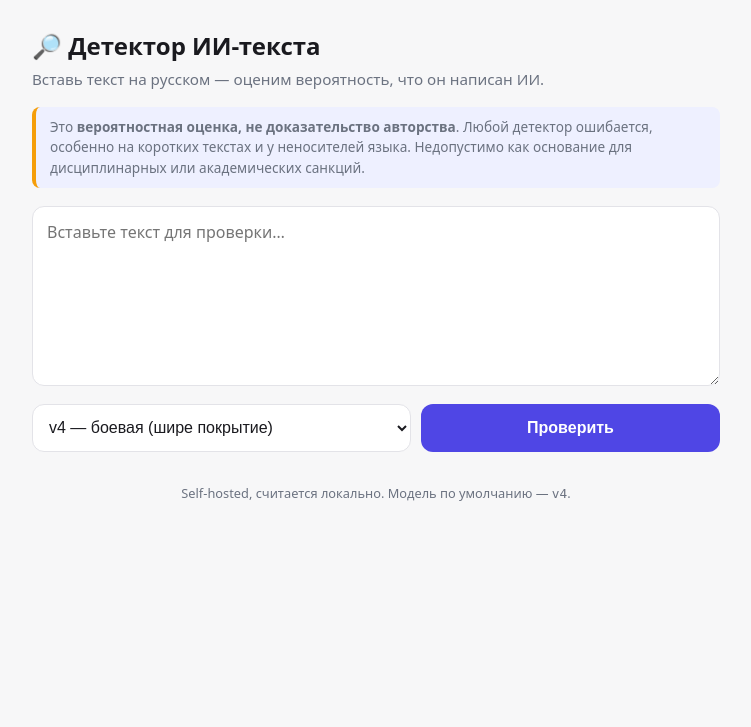
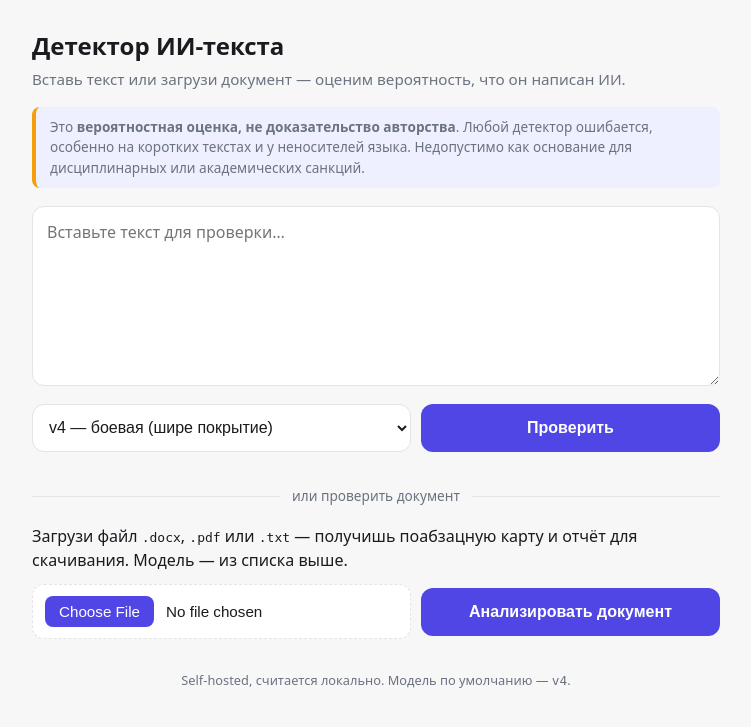
Before and after one commit to k1y0miiii/ru-ai-text-detector, a FastAPI app: page / in a window 1280 px wide. Shown: the top 727 px of the page, without its empty margins (264-1015 px from the left). Run offline with FastAPI, Linux system fonts and the light colour scheme.

Commit message:
feat: загрузка документов + скачивание отчёта на веб-UI; setup.sh тянет все модели
- app.py: POST /scan (.docx/.pdf/.txt) — поабзацная карта + отчёт .md/.html;
  переиспользует headless detector_tui.run_scan/report_markdown/report_html
- index.html/app.js/style.css: блок загрузки документа, сводка по абзацам,
  кнопки скачивания отчёта; УБРАНЫ эмодзи со страницы и из markdown-отчёта
- requirements: python-multipart (UploadFile)
- setup.sh: качает ВСЕ модели (v1–v4) из HF Model-репо в models/ нужной
  структурой (раньше — только v4 из GitHub-релиза) — CLI и TUI получают все модели

```diff
--- a/apps/app.py
+++ b/apps/app.py
@@ -18,8 +18,9 @@ from contextlib import asynccontextmanager
 from pathlib import Path
 
 import joblib
-from fastapi import FastAPI, Query, Request
-from fastapi.responses import HTMLResponse
+from fastapi import FastAPI, File, Query, Request, UploadFile
+from fastapi.concurrency import run_in_threadpool
+from fastapi.responses import HTMLResponse, JSONResponse
 from fastapi.staticfiles import StaticFiles
 from fastapi.templating import Jinja2Templates
 from pydantic import BaseModel, Field
@@ -120,3 +121,51 @@ def detect(inp: DetectIn, model: str = Query(DEFAULT_MODEL, pattern="^(v1|v2|v3|
 
     return DetectOut(model=model, ai_probability=round(proba, 3), verdict=verdict,
                      threshold=round(thr, 3), features=feat_dict, note=note)
+
+
+# --- загрузка документа + поабзацная карта + отчёт (переиспользуем headless-логику
+#     detector_tui: extract_text -> document_scan -> Report -> report_markdown/html) ---
+DOC_EXTS = {".txt", ".docx", ".pdf"}
+MAX_UPLOAD = 10 * 1024 * 1024        # 10 МБ — защита от слишком больших файлов
+
+
+def _scan_to_payload(tmp_path: str, model: str) -> dict:
+    """Синхронно (в threadpool): файл -> Report -> сводка + .md/.html отчёт."""
+    from apps import detector_tui as TUI        # ленивый импорт (тянет textual/rich)
+    report = TUI.run_scan(tmp_path, model)
+    if getattr(report, "error", None):
+        return {"error": report.error}
+    summary = [{"cat": c, "n": n, "chars": ch, "share": round(sh, 4)}
+               for c, n, ch, sh in TUI.summarize(report)]
+    return {"model": model, "n_total": report.n_total, "n_dropped": len(report.dropped),
+            "warnings": list(getattr(report, "warnings", []) or []), "summary": summary,
+            "report_md": TUI.report_markdown(report), "report_html": TUI.report_html(report)}
+
+
+@app.post("/scan")
+async def scan(file: UploadFile = File(...),
+               model: str = Query(DEFAULT_MODEL, pattern="^(v1|v2|v3|v4)$")):
+    """Загрузка .txt/.docx/.pdf -> поабзацная карта ИИ + отчёт (.md/.html для скачивания)."""
+    import os
+    import tempfile
+
+    suffix = Path(file.filename or "").suffix.lower()
+    if suffix not in DOC_EXTS:
+        return JSONResponse({"error": "Поддерживаются только .txt, .docx, .pdf"},
+                            status_code=400)
+    data = await file.read()
+    if len(data) > MAX_UPLOAD:
+        return JSONResponse({"error": f"Файл больше {MAX_UPLOAD // (1024 * 1024)} МБ"},
+                            status_code=413)
+    if not data:
+        return JSONResponse({"error": "Пустой файл"}, status_code=400)
+
+    tmp = tempfile.NamedTemporaryFile(suffix=suffix, delete=False)
+    try:
+        tmp.write(data)
+        tmp.close()
+        payload = await run_in_threadpool(_scan_to_payload, tmp.name, model)
+    finally:
+        os.unlink(tmp.name)
+    payload["filename"] = file.filename
+    return JSONResponse(payload)
--- a/apps/detector_tui.py
+++ b/apps/detector_tui.py
@@ -512,8 +512,8 @@ _HTML_BG = {
     "человек":             ("#d6efd8", "#27733a"),
     "недостаточно текста": ("#eceef0", "#9aa0a6"),
 }
-_MD_TAG = {"подозрительно": "🔴 ПОДОЗРИТЕЛЬНО", "неопределённо": "🟡 НЕОПРЕДЕЛЁННО",
-           "человек": "🟢 ЧЕЛОВЕК", "недостаточно текста": "⚪ НЕДОСТАТОЧНО ТЕКСТА"}
+_MD_TAG = {"подозрительно": "ПОДОЗРИТЕЛЬНО (ИИ)", "неопределённо": "НЕОПРЕДЕЛЁННО",
+           "человек": "ЧЕЛОВЕК", "недостаточно текста": "НЕДОСТАТОЧНО ТЕКСТА"}
 
 
 def _now() -> str:
--- a/apps/static/app.js
+++ b/apps/static/app.js
@@ -33,7 +33,7 @@ function render(data) {
   const pct = (data.ai_probability * 100).toFixed(1);
   const thrPct = (data.threshold * 100).toFixed(1);
 
-  els.verdict.textContent = (ai ? "🔴 " : "🟢 ") + data.verdict;
+  els.verdict.textContent = data.verdict;
   els.verdict.className = "verdict " + (ai ? "verdict-ai" : "verdict-human");
 
   els.prob.textContent = pct + "% — вероятность ИИ";
@@ -97,3 +97,92 @@ els.run.addEventListener("click", detect);
 els.text.addEventListener("keydown", (e) => {
   if ((e.ctrlKey || e.metaKey) && e.key === "Enter") detect();
 });
+
+// ===== Проверка документа (.docx/.pdf/.txt) -> карта по абзацам + отчёт =====
+const doc = {
+  file: $("docFile"), run: $("scanRun"), loading: $("scanLoading"),
+  error: $("scanError"), result: $("scanResult"), title: $("scanTitle"),
+  meta: $("scanMeta"), summary: $("scanSummary"),
+  dlHtml: $("dlHtml"), dlMd: $("dlMd"),
+};
+let lastReport = null;   // {filename, report_html, report_md}
+
+const SUM_CLASS = {
+  "подозрительно": "verdict-ai", "неопределённо": "sum-uncertain",
+  "человек": "verdict-human", "недостаточно текста": "sum-dim",
+};
+
+function docFail(msg) {
+  hide(doc.loading); hide(doc.result);
+  doc.error.textContent = msg; show(doc.error);
+}
+
+function renderScan(data) {
+  hide(doc.loading); hide(doc.error);
+  if (data.error) { docFail(data.error); return; }
+  lastReport = data;
+
+  doc.title.textContent = data.filename || "Документ";
+  doc.title.className = "verdict";
+  doc.meta.textContent =
+    `модель: ${data.model} · абзацев: ${data.n_total} · служебных отсеяно: ${data.n_dropped}`;
+
+  doc.summary.replaceChildren();
+  (data.summary || []).forEach((row) => {
+    if (!row.n && !row.chars) return;
+    const li = document.createElement("li");
+    const chip = document.createElement("span");
+    chip.className = "chip " + (SUM_CLASS[row.cat] || "sum-dim");
+    chip.textContent = row.cat;
+    const txt = document.createElement("span");
+    txt.textContent = ` ${(row.share * 100).toFixed(1)}% (${row.n} абз., ${row.chars} симв)`;
+    li.appendChild(chip); li.appendChild(txt);
+    doc.summary.appendChild(li);
+  });
+
+  show(doc.result);
+}
+
+function downloadReport(kind) {
+  if (!lastReport) return;
+  const isHtml = kind === "html";
+  const content = isHtml ? lastReport.report_html : lastReport.report_md;
+  if (!content) return;
+  const base = (lastReport.filename || "отчёт").replace(/\.[^.]+$/, "");
+  const blob = new Blob([content], {
+    type: isHtml ? "text/html;charset=utf-8" : "text/markdown;charset=utf-8",
+  });
+  const url = URL.createObjectURL(blob);
+  const a = document.createElement("a");
+  a.href = url;
+  a.download = `${base}.report.${isHtml ? "html" : "md"}`;
+  document.body.appendChild(a);
+  a.click();
+  a.remove();
+  URL.revokeObjectURL(url);
+}
+
+async function scanDoc() {
+  const f = doc.file.files && doc.file.files[0];
+  if (!f) { docFail("Выберите файл .docx, .pdf или .txt."); return; }
+
+  hide(doc.error); hide(doc.result); show(doc.loading);
+  doc.run.disabled = true;
+  try {
+    const fd = new FormData();
+    fd.append("file", f);
+    const res = await fetch("/scan?model=" + encodeURIComponent(els.model.value), {
+      method: "POST", body: fd,
+    });
+    const data = await res.json().catch(() => ({ error: "Ошибка " + res.status }));
+    renderScan(data);
+  } catch (e) {
+    docFail("Сеть недоступна или сервер не отвечает.");
+  } finally {
+    doc.run.disabled = false;
+  }
+}
+
+doc.run.addEventListener("click", scanDoc);
+doc.dlHtml.addEventListener("click", () => downloadReport("html"));
+doc.dlMd.addEventListener("click", () => downloadReport("md"));
--- a/apps/static/style.css
+++ b/apps/static/style.css
@@ -242,6 +242,94 @@ table.features td:last-child {
   color: var(--muted);
 }
 
+/* --- разделитель «или проверить документ» --- */
+.divider {
+  display: flex;
+  align-items: center;
+  gap: 12px;
+  margin: 34px 0 18px;
+  color: var(--muted);
+  font-size: 0.85rem;
+}
+.divider::before, .divider::after {
+  content: "";
+  flex: 1;
+  height: 1px;
+  background: var(--border);
+}
+
+/* --- блок загрузки документа --- */
+.doc .sub { margin: 0 0 12px; }
+
+input[type="file"] {
+  flex: 1 1 220px;
+  min-height: 48px;
+  padding: 11px 12px;
+  font-size: 0.95rem;
+  color: var(--text);
+  background: var(--card);
+  border: 1px dashed var(--border);
+  border-radius: 12px;
+}
+input[type="file"]::file-selector-button {
+  margin-right: 12px;
+  padding: 7px 14px;
+  font: inherit;
+  color: #fff;
+  background: var(--accent);
+  border: none;
+  border-radius: 8px;
+  cursor: pointer;
+}
+
+#scanRun {
+  flex: 1 1 140px;
+  min-height: 48px;
+  padding: 0 20px;
+  font-size: 1rem;
+  font-weight: 600;
+  color: #fff;
+  background: var(--accent);
+  border: none;
+  border-radius: 12px;
+  cursor: pointer;
+}
+#scanRun:disabled { opacity: 0.6; cursor: default; }
+
+ul.summary { list-style: none; padding: 0; margin: 4px 0 0; }
+ul.summary li { margin: 6px 0; font-size: 0.92rem; }
+
+.chip {
+  display: inline-block;
+  padding: 1px 9px;
+  border-radius: 10px;
+  border: 1px solid currentColor;
+  font-size: 0.8rem;
+}
+.chip.verdict-ai { color: var(--ai); background: var(--ai-weak); }
+.chip.verdict-human { color: var(--human); background: var(--human-weak); }
+.chip.sum-uncertain { color: var(--warn-border); }
+.chip.sum-dim { color: var(--muted); }
+
+.downloads {
+  display: flex;
+  gap: 10px;
+  flex-wrap: wrap;
+  margin-top: 16px;
+}
+.downloads button {
+  flex: 1 1 160px;
+  min-height: 44px;
+  padding: 0 16px;
+  font-size: 0.92rem;
+  font-weight: 600;
+  color: var(--accent);
+  background: var(--accent-weak);
+  border: 1px solid var(--accent);
+  border-radius: 10px;
+  cursor: pointer;
+}
+
 footer {
   margin-top: 32px;
   font-size: 0.8rem;
--- a/apps/templates/index.html
+++ b/apps/templates/index.html
@@ -9,8 +9,8 @@
 <body>
   <div class="wrap">
     <header>
-      <h1>🔎 Детектор ИИ-текста</h1>
-      <p class="sub">Вставь текст на русском — оценим вероятность, что он написан ИИ.</p>
+      <h1>Детектор ИИ-текста</h1>
+      <p class="sub">Вставь текст или загрузи документ — оценим вероятность, что он написан ИИ.</p>
     </header>
 
     <div class="disclaimer">
@@ -53,6 +53,34 @@
       </details>
     </div>
 
+    <div class="divider"><span>или проверить документ</span></div>
+
+    <section class="doc">
+      <p class="sub">Загрузи файл <code>.docx</code>, <code>.pdf</code> или <code>.txt</code> —
+        получишь поабзацную карту и отчёт для скачивания. Модель — из списка выше.</p>
+      <div class="controls">
+        <input type="file" id="docFile" accept=".txt,.docx,.pdf">
+        <button id="scanRun">Анализировать документ</button>
+      </div>
+
+      <div id="scanLoading" class="hidden">
+        <span class="spinner"></span>
+        <span>Разбираем документ и считаем по абзацам…</span>
+      </div>
+
+      <div id="scanError" class="hidden"></div>
+
+      <div id="scanResult" class="card hidden">
+        <div class="verdict" id="scanTitle"></div>
+        <div class="meta" id="scanMeta"></div>
+        <ul class="summary" id="scanSummary"></ul>
+        <div class="downloads">
+          <button id="dlHtml" type="button">Скачать отчёт (.html)</button>
+          <button id="dlMd" type="button">Скачать отчёт (.md)</button>
+        </div>
+      </div>
+    </section>
+
     <footer>
       Self-hosted, считается локально. Модель по умолчанию — <code>{{ default_model }}</code>.
     </footer>
--- a/requirements.txt
+++ b/requirements.txt
@@ -3,6 +3,8 @@ uvicorn[standard]==0.30.6
 pydantic==2.9.2
 # веб-страница детектора (apps/app.py GET /): рендер шаблона через Jinja2Templates
 jinja2==3.1.4
+# загрузка документов на /scan (UploadFile) — FastAPI требует python-multipart
+python-multipart==0.0.12
 torch==2.4.1
 transformers==4.44.2
 scikit-learn==1.5.2
```
Also changed, not shown: 1 other file.
